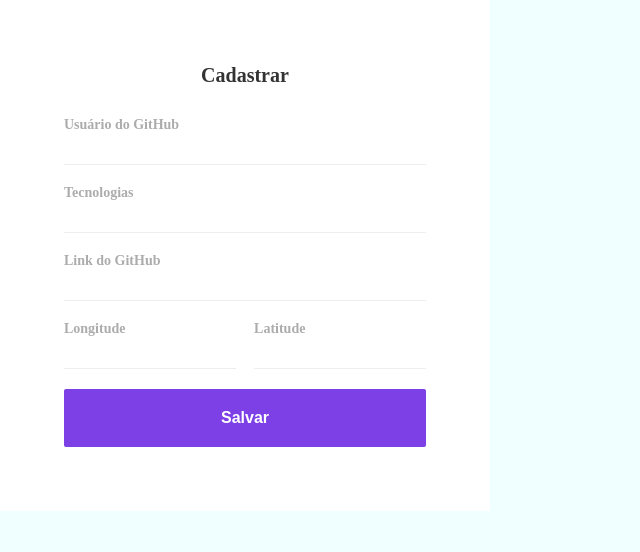
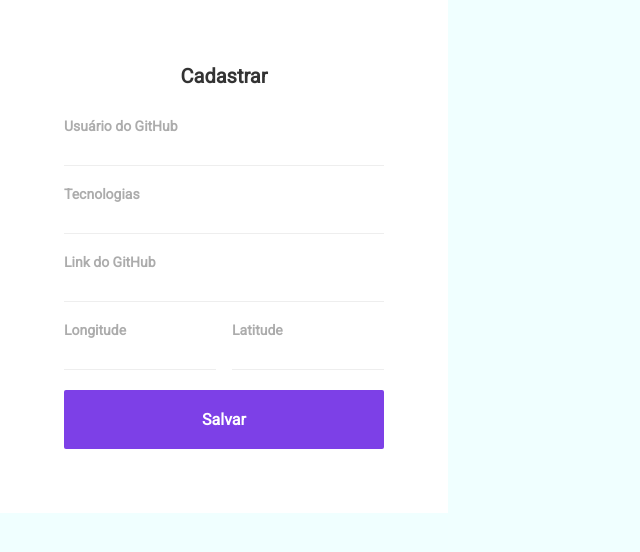
Before and after one commit to heberRibeiro/find-devs, a React (Create React App) app in the folder frontend/: page / in a window 1280 px wide. Shown: the top 552 px of the page, without its empty margins (0-640 px from the left). Built offline with nearby package versions, Linux system fonts and the light colour scheme.

Commit message:
Adicionada fonte roboto

```diff
--- a/frontend/src/Global.css
+++ b/frontend/src/Global.css
@@ -1,7 +1,10 @@
+@import url('https://fonts.googleapis.com/css?family=Roboto&display=swap');
+
 * {
     margin: 0;
     padding: 0;
     box-sizing: border-box;
+    font-family: 'Roboto', sans-serif;
 }
 
 html, body, #root {
```
